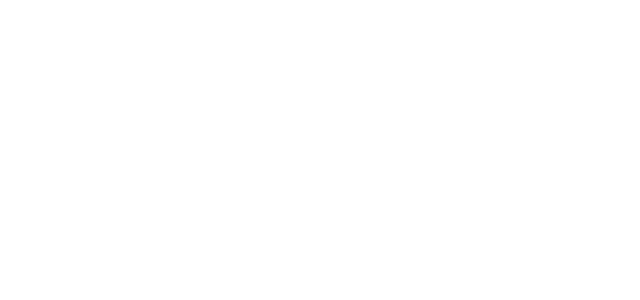
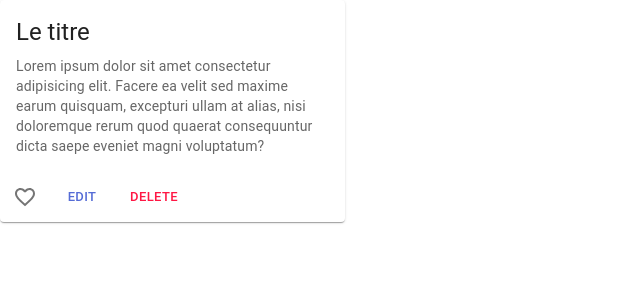
Before and after one commit to yoan-theophile/note-app, a React (Create React App) app: page /note in a window 1280 px wide. Before the commit this address had no page. Shown: the top 300 px of the page, without its empty margins (0-640 px from the left). Built offline with nearby package versions, Linux system fonts and the light colour scheme.

Commit message:
[Added Note component] : witch displays a preview of a note.

```diff
--- /dev/null
+++ b/src/Components/Note.component.tsx
@@ -0,0 +1,47 @@
+import React, { useState } from "react";
+import Card from "@mui/material/Card";
+import CardActions from "@mui/material/CardActions";
+import CardContent from "@mui/material/CardContent";
+import Button from "@mui/material/Button";
+import Typography from "@mui/material/Typography";
+import { IconButton, Tooltip } from "@mui/material";
+import { Favorite, FavoriteBorderOutlined } from "@mui/icons-material";
+
+interface Props {
+  id: string;
+  title: string;
+  body: string;
+  favorite?: boolean;
+}
+
+export default function ImgMediaCard({
+  title,
+  body,
+  favorite,
+}: Props): JSX.Element {
+  const [bodyMaxLength] = useState<number>(250);
+  return (
+    <Card sx={{ maxWidth: 345 }}>
+      <CardContent>
+        <Typography gutterBottom variant="h5" component="div">
+          {title}
+        </Typography>
+        <Typography variant="body2" color="text.secondary">
+          {body.slice(0, bodyMaxLength)}
+          {body.length > bodyMaxLength && " ..."}
+        </Typography>
+      </CardContent>
+      <CardActions>
+        <Tooltip title={favorite ? "Remove from favorite" : "Add to favorite"}>
+          <IconButton size="small" onClick={() => {}}>
+            {favorite ? <Favorite /> : <FavoriteBorderOutlined />}
+          </IconButton>
+        </Tooltip>
+        <Button size="small">Edit</Button>
+        <Button size="small" color="error">
+          Delete
+        </Button>
+      </CardActions>
+    </Card>
+  );
+}
--- a/src/routes.tsx
+++ b/src/routes.tsx
@@ -1 +1,17 @@
-export const routes = [];
+import Note from "./Components/Note.component";
+
+export const routes = [
+  {
+    path: "/note",
+    element: (
+      <Note
+        id="id"
+        body="Lorem ipsum dolor sit amet consectetur adipisicing elit. Facere ea
+          velit sed maxime earum quisquam, excepturi ullam at alias, nisi
+          doloremque rerum quod quaerat consequuntur dicta saepe eveniet magni
+          voluptatum?"
+        title="Le titre"
+      />
+    ),
+  },
+];
```
